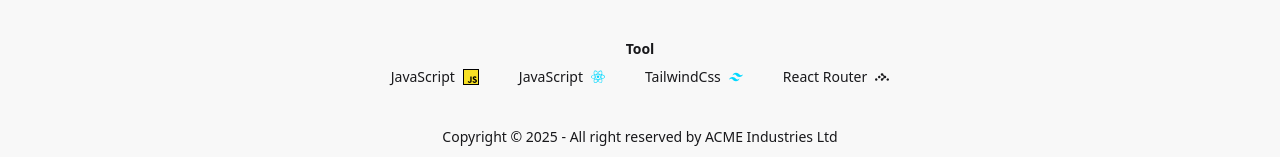
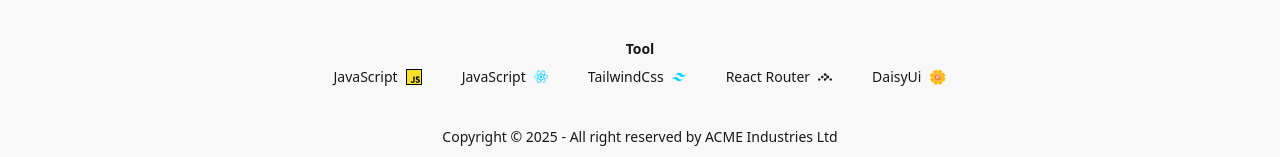
Before and after one commit to abdulkader33447/boipoka-book-vide, a React (Vite) app: page /bookDetails/1 in a window 1280 px wide. Shown: the part 721-878 px from the top of the page. Built offline with nearby package versions, Linux system fonts and the light colour scheme.

Commit message:
added tool item on footer

```diff
--- a/src/components/Footer/Footer.jsx
+++ b/src/components/Footer/Footer.jsx
@@ -52,6 +52,10 @@ const Footer = () => {
             <p>React Router </p>
             <SiReactrouter />
           </span>
+          <span className="flex gap-2 items-center">
+            <p>DaisyUi </p><p>🌼</p>
+
+          </span>
         </div>
       </div>
       <aside>
--- a/src/components/pages/BookDetails/BookDetails.jsx
+++ b/src/components/pages/BookDetails/BookDetails.jsx
@@ -41,10 +41,10 @@ const BookDetails = () => {
     // if book not exist, then push in the collection or array
     MySwal.fire({
       title: "Good job!",
-      text: "You clicked the button!",
+      text: "Added to read list",
       icon: "success",
     });
-    toast("Wow so easy!");
+    toast("Added a book");
     addToStoredDB(id);
   };
 
```
